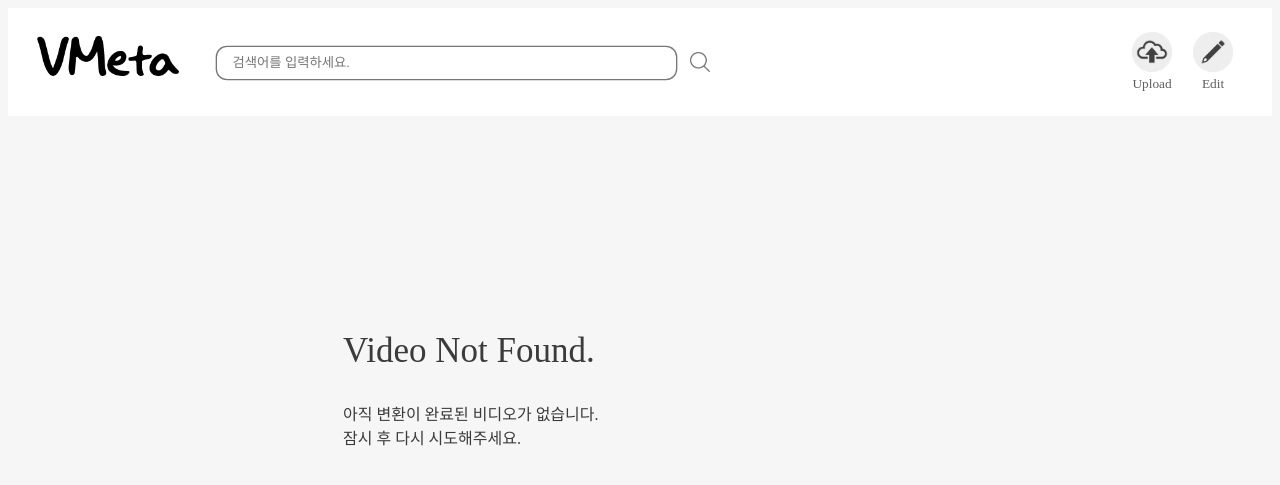
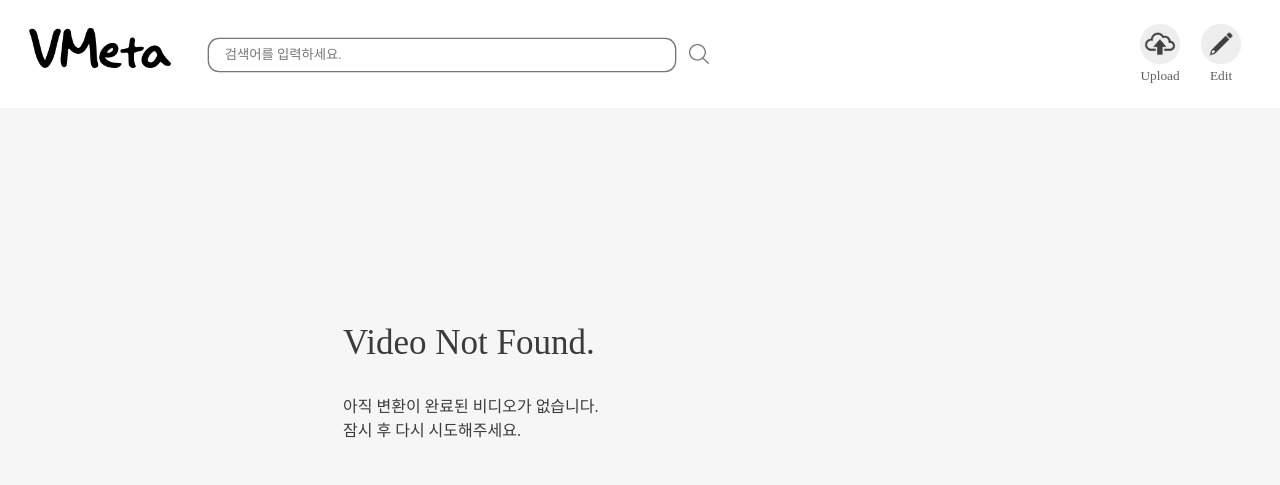
Before and after one commit to HSTACK-2022/VideoMetaSystem, a Django app: page /test/upload/lists in a window 1280 px wide. Shown: the top 485 px of the page. Run offline with Django 3.2, Linux system fonts and the light colour scheme; data that the repository does not hold is empty; parts of the project's set-up code (start-up, migrations or seed data) failed here and were passed over; some web fonts are replaced.

Commit message:
22.05.26

```diff
--- a/hstack/core/static/css/videoDetail.css
+++ b/hstack/core/static/css/videoDetail.css
@@ -2,7 +2,10 @@
     font-family: 'S-Core3';
 }
 
-
+body{
+    margin: 0;
+    padding: 0;
+}
 
 hr {
     width: 100%;
--- a/hstack/core/static/css/videoList.css
+++ b/hstack/core/static/css/videoList.css
@@ -1,3 +1,8 @@
+body{
+    margin: 0;
+    padding: 0;
+}
+
 .videoListTable {
     width: 100%;
     margin: 0px 0px 10px 20px;
```
